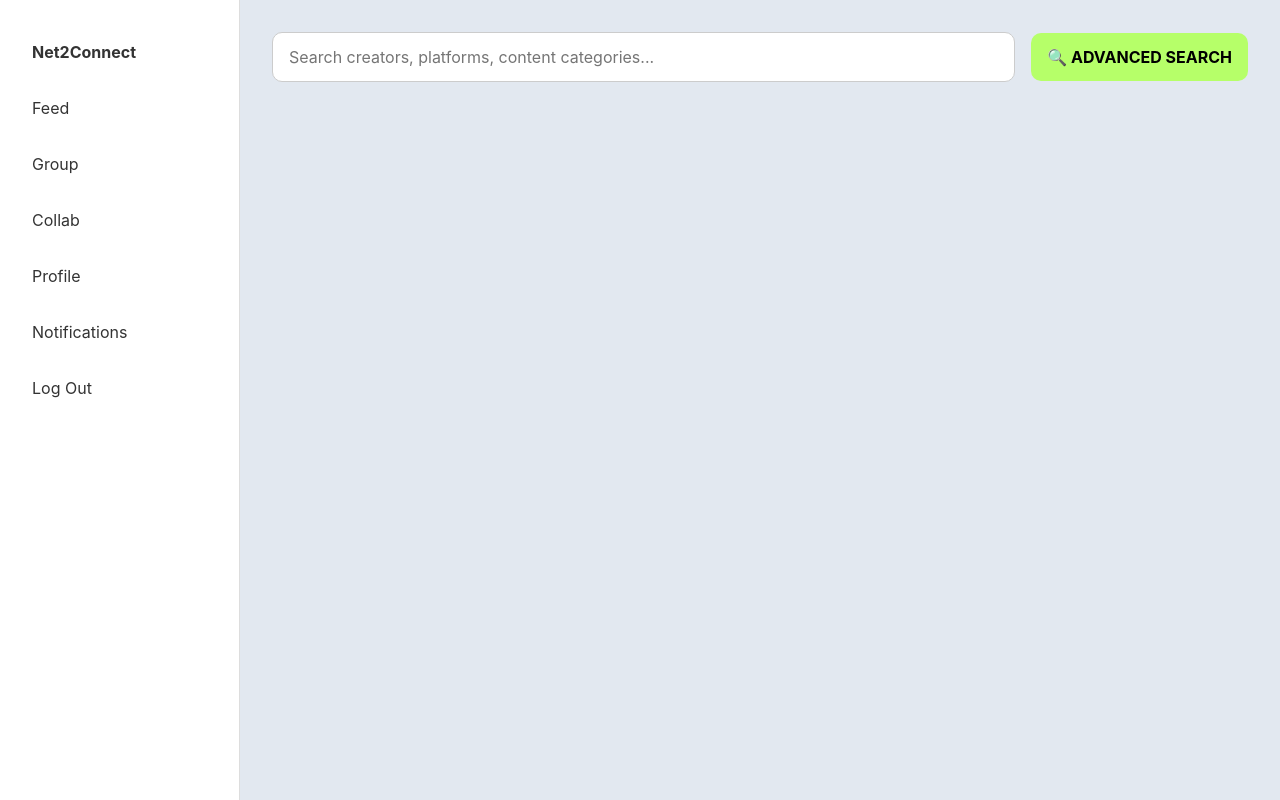
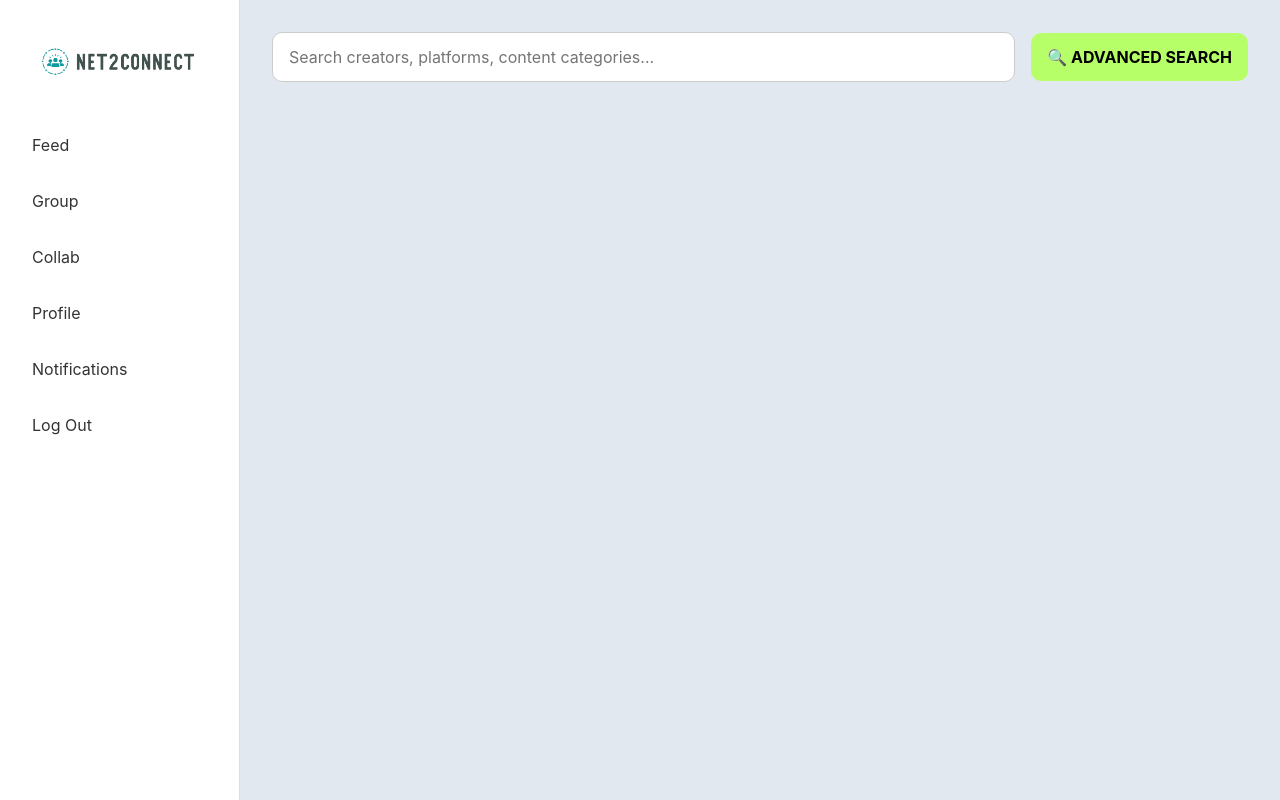
Before and after one commit to primeitclub/syntax-error, a Django app: page /dashboard/inbox/ in a window 1280 px wide. Run offline with Django 5.2, Linux system fonts and the light colour scheme; some web fonts are replaced.

Commit message:
project page complete

```diff
--- a/Net2Connect/Dashboard/templates/dashboard.html
+++ b/Net2Connect/Dashboard/templates/dashboard.html
@@ -103,12 +103,20 @@
       text-align: center;
     }
 
+    .companyname img {
+      width: 100%;
+      height: auto;
+      max-width: 200px;
+      margin-bottom: 1rem;
+    }
   </style>
 </head>
 <body>
 
   <aside class="sidebar">
-    <div class="companyname">Net2Connect</div>
+    <div class="companyname">
+      <img src="{% static 'images/logo.png' %}" alt="Company Logo">
+    </div>
     <ul>
       <li><a href="{% url 'dashboard:feed' %}">Feed</a></li>
       <li><a href="{% url 'dashboard:group' %}">Group</a></li>
```
Also changed, not shown: Net2Connect/static/images/logo.png (added). Lines whose indentation alone changed are shown as unchanged.
